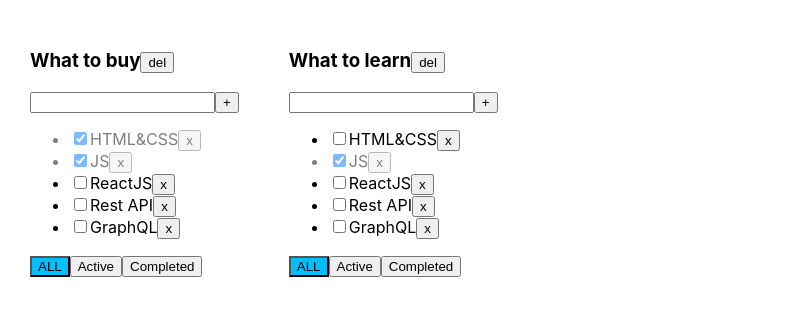
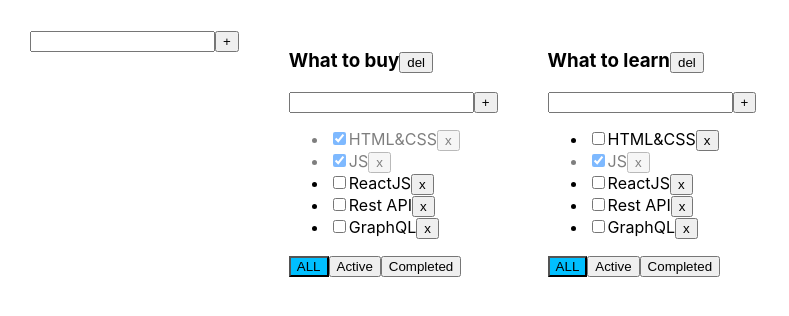
Before and after one commit to MaksimSelchukou/todolist, a React (Create React App) app: page / in a window 1280 px wide. Shown: the top 316 px of the page, without its empty margins (0-789 px from the left). Built offline with nearby package versions, Linux system fonts and the light colour scheme.

Commit message:
add components AddItemForm.tsx and EditableSpan.tsx, functional(code in APP for AddItemForm and EditableSpan.tsx)

```diff
--- /dev/null
+++ b/src/AddItemForm.tsx
@@ -0,0 +1,46 @@
+import React, {ChangeEvent, KeyboardEvent, useState} from 'react';
+
+type AddItemFormType={
+    todolistID:string
+    addItem: (valueTask: string) => void
+}
+
+
+export const AddItemForm = (props:AddItemFormType) => {
+
+    let [error, setError] = useState<string | null>(null)
+    const [valueInput, setValueInput] = useState('')
+
+    const onChangeInputHandler = (event: ChangeEvent<HTMLInputElement>) => {
+        setError('')
+        setValueInput(event.currentTarget.value)
+    }
+
+    const addTaskHandler = () => {
+        if (valueInput.trim() !== "") {
+            props.addItem(valueInput)
+            setValueInput('')
+        } else {
+            setError('Ошибка')
+        }
+    }
+    const enterAddHandler = (event: KeyboardEvent<HTMLInputElement>) => {
+        if (event.key === "Enter") {
+            if (valueInput.trim() !== "") {
+                props.addItem(valueInput)
+                setValueInput('')
+            } else {
+                setError('Ошибка')
+            }
+        }
+    }
+
+    return (
+        <div>
+            <input onKeyPress={enterAddHandler} value={valueInput} onChange={onChangeInputHandler}
+                   className={error ? "error" : ""}/>
+            <button onClick={addTaskHandler}>+</button>
+            {error && <div className="error-message">{error}</div>}
+        </div>
+    );
+};
--- a/src/App.tsx
+++ b/src/App.tsx
@@ -3,6 +3,7 @@ import React, {useState} from 'react';
 import './App.css';
 import {FilterValueType, Todolist} from "./Todolist";
 import {v1} from "uuid";
+import {AddItemForm} from "./AddItemForm";
 
 export type TaskType = {
     id: string
@@ -65,13 +66,33 @@ function App() {
         setTodolists(todolists.map(m => m.id === todolistID ? {...m, filter: value} : m))
     }
 
-    const deleteTodolist = (todolistID: string) =>{
-        setTodolists(todolists.filter(f=>f.id !== todolistID))
+    const deleteTodolist = (todolistID: string) => {
+        setTodolists(todolists.filter(f => f.id !== todolistID))
+        delete tasks[todolistID];
+        setTasks({...tasks})
     }
+
+    const addTodolist = (title: string) => {
+        let newTodolist: TodolistsType = {id: v1(), title: title, filter: "all"};
+        setTodolists([newTodolist, ...todolists])
+        setTasks({
+            ...tasks,
+            [newTodolist.id]:[]
+        })
+    }
+    const changeTitleTask = (title:string,todolistID: string,taskID:string) =>{
+        setTasks({...tasks,[todolistID]:tasks[todolistID].map(m=>m.id === taskID ?{...m,title:title}:m)} )
+    }
+
+    const changeTitleTodolist = (title: string,todolistID: string) =>{
+        setTodolists(todolists.map(m=>m.id === todolistID ? {...m,title:title}:m))
+    }
+
 
 
     return (
         <div className="App">
+            <AddItemForm todolistID={todolistId2} addItem={addTodolist}/>
             {todolists.map(todo => {
                 return (
                     <Todolist
@@ -85,6 +106,8 @@ function App() {
                         filter={todo.filter}
                         changeFilterTask={changeFilterTask}
                         deleteTodolist={deleteTodolist}
+                        changeTitleTask={changeTitleTask}
+                        changeTitleTodolist={changeTitleTodolist}
 
                     />
                 )
--- /dev/null
+++ b/src/EditableSpan.tsx
@@ -0,0 +1,31 @@
+import React, {ChangeEvent, useState} from 'react';
+
+type EditableSpanType = {
+    title: string
+    onChange: (newValue: string) => void
+}
+export const EditableSpan = ({title, ...props}: EditableSpanType) => {
+
+    const [editMode, setEditMode] = useState(false)
+    const [newTitle, setNewTitle] = useState('')
+
+    const activateEditMode = () => {
+        setEditMode(true)
+        setNewTitle(title)
+
+    }
+    const activateViewMode = () => {
+        setEditMode(false)
+    }
+
+    const onChangeTitleHandler = (e: ChangeEvent<HTMLInputElement>) => {
+        setNewTitle(e.currentTarget.value)
+        props.onChange(newTitle)
+    }
+
+    return (
+        editMode
+            ? <input onChange={onChangeTitleHandler} value={newTitle} onBlur={activateViewMode} autoFocus/> :
+            <span onDoubleClick={activateEditMode}>{title}</span>
+    );
+};
--- a/src/Todolist.tsx
+++ b/src/Todolist.tsx
@@ -1,5 +1,7 @@
 import React, {KeyboardEvent, ChangeEvent, useState} from 'react';
 import {TaskStateType, TaskType} from "./App";
+import {AddItemForm} from "./AddItemForm";
+import {EditableSpan} from "./EditableSpan";
 
 //Типизация Тудулиста
 type TodolistType = {
@@ -12,7 +14,9 @@ type TodolistType = {
     todolistID: string
     filter: FilterValueType
     changeFilterTask: (value: FilterValueType, todolistID: string) => void
-    deleteTodolist:(todolistID: string)=>void
+    deleteTodolist: (todolistID: string) => void
+    changeTitleTask: (title: string,todolistID: string,taskID:string) => void
+    changeTitleTodolist:(title: string,todolistID: string)=>void
 }
 export type FilterValueType = "all" | "active" | "completed"
 
@@ -20,9 +24,8 @@ export type FilterValueType = "all" | "active" | "completed"
 export const Todolist = (props: TodolistType) => {
 
     //UseStates
-    // const [filter, setFilter] = useState<FilterValueType>("all")
-    let [error, setError] = useState<string | null>(null)
-    const [valueInput, setValueInput] = useState('')
+    // let [error, setError] = useState<string | null>(null)
+    // const [valueInput, setValueInput] = useState('')
 
 
     //Фильтрация тасок
@@ -42,51 +45,66 @@ export const Todolist = (props: TodolistType) => {
     const onClickDeleteTaskHandler = (taskID: string, todolistID: string) => {
         props.removeTask(taskID, todolistID)
     }
-    const onChangeInputHandler = (event: ChangeEvent<HTMLInputElement>) => {
-        setError('')
-        setValueInput(event.currentTarget.value)
-    }
-    const addTaskHandler = () => {
-        if (valueInput.trim() !== "") {
-            props.addTask(valueInput, props.todolistID)
-            setValueInput('')
-        } else {
-            setError('Ошибка')
-        }
-    }
-    const enterAddHandler = (event: KeyboardEvent<HTMLInputElement>) => {
-        if (event.key === "Enter") {
-            if (valueInput.trim() !== "") {
-                props.addTask(valueInput, props.todolistID)
-                setValueInput('')
-            } else {
-                setError('Ошибка')
-            }
-        }
-    }
+    // const onChangeInputHandler = (event: ChangeEvent<HTMLInputElement>) => {
+    //     setError('')
+    //     setValueInput(event.currentTarget.value)
+    // }
+    // const addTaskHandler = () => {
+    //     if (valueInput.trim() !== "") {
+    //         props.addTask(valueInput, props.todolistID)
+    //         setValueInput('')
+    //     } else {
+    //         setError('Ошибка')
+    //     }
+    // }
+    // const enterAddHandler = (event: KeyboardEvent<HTMLInputElement>) => {
+    //     if (event.key === "Enter") {
+    //         if (valueInput.trim() !== "") {
+    //             props.addTask(valueInput, props.todolistID)
+    //             setValueInput('')
+    //         } else {
+    //             setError('Ошибка')
+    //         }
+    //     }
+    // }
     const onChangeStatusHandler = (taskID: string, event: ChangeEvent<HTMLInputElement>) => {
         props.changeStatus(taskID, event.currentTarget.checked, props.todolistID)
     }
 
-    const deleteTodolistHandler = () =>{
+    const deleteTodolistHandler = () => {
         props.deleteTodolist(props.todolistID)
     }
+    const addTaskHandler = (title: string) => {
+        props.addTask(title, props.todolistID)
+    }
+
+    const changeTitleTaskHandler = (newValue: string,taskID:string) => {
+        props.changeTitleTask(newValue,props.todolistID,taskID)
+    }
+
+    const changeTitleTodolistHandler = (newValue:string) =>{
+        props.changeTitleTodolist(newValue,props.todolistID)
+    }
+
     return (
         <div>
-            <h3>{props.title}
+            <h3>
+                <EditableSpan title={props.title} onChange={changeTitleTodolistHandler}/>
                 <button onClick={deleteTodolistHandler}>del</button>
             </h3>
 
             <div>
-                <input onKeyPress={enterAddHandler} value={valueInput} onChange={onChangeInputHandler}
-                       className={error ? "error" : ""}/>
-                <button onClick={addTaskHandler}>+</button>
-                {error && <div className="error-message">{error}</div>}
+                <AddItemForm addItem={addTaskHandler} todolistID={props.todolistID}/>
+                {/*<input onKeyPress={enterAddHandler} value={valueInput} onChange={onChangeInputHandler}*/}
+                {/*       className={error ? "error" : ""}/>*/}
+                {/*<button onClick={addTaskHandler}>+</button>*/}
+                {/*{error && <div className="error-message">{error}</div>}*/}
             </div>
             <ul>
                 {filteredTasks.map(t => <li key={t.id} className={t.isDone ? "is-done" : ""}>
                     <input type="checkbox" onChange={(e) => onChangeStatusHandler(t.id, e)} checked={t.isDone}/>
-                    <span>{t.title}</span>
+                    {/*<span>{t.title}</span>*/}
+                    <EditableSpan onChange={(newValue)=>changeTitleTaskHandler(newValue,t.id)} title={t.title}/>
                     <button onClick={() => onClickDeleteTaskHandler(t.id, props.todolistID)}>x</button>
                 </li>)}
             </ul>
```
